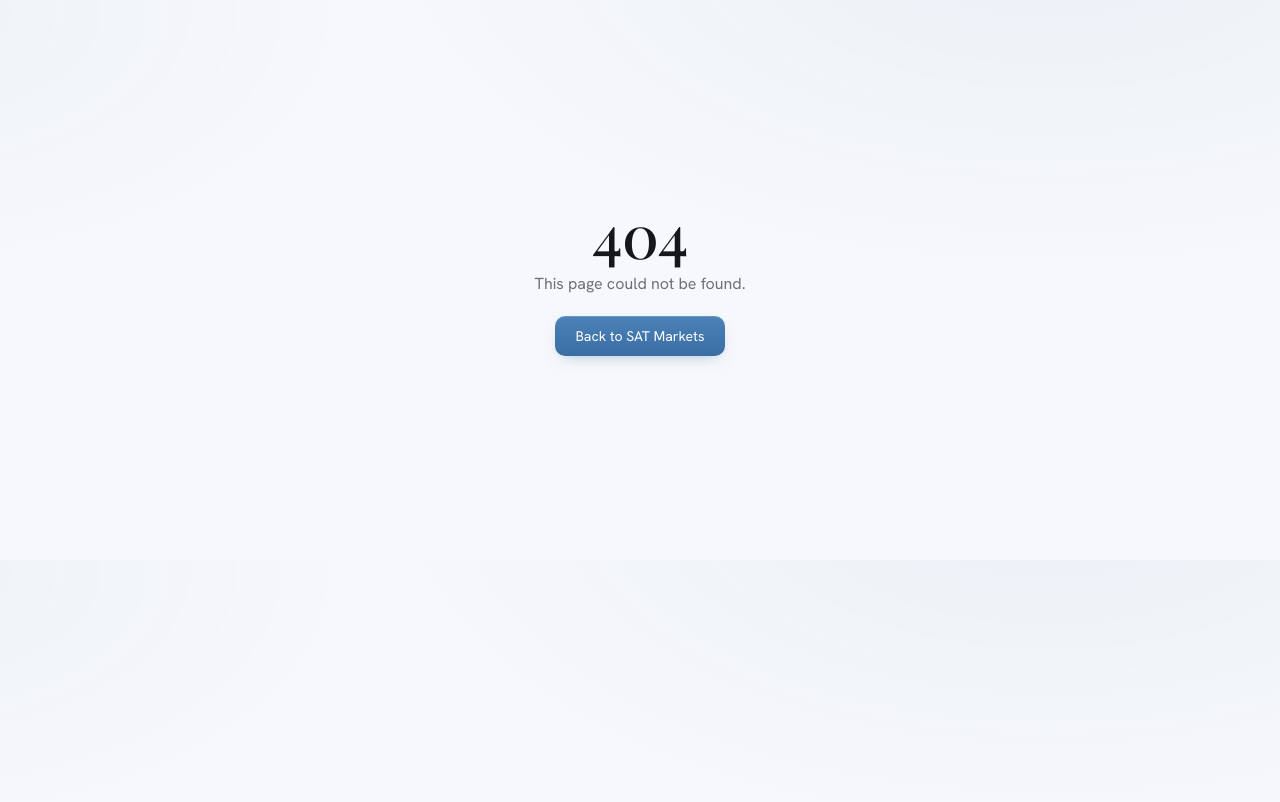
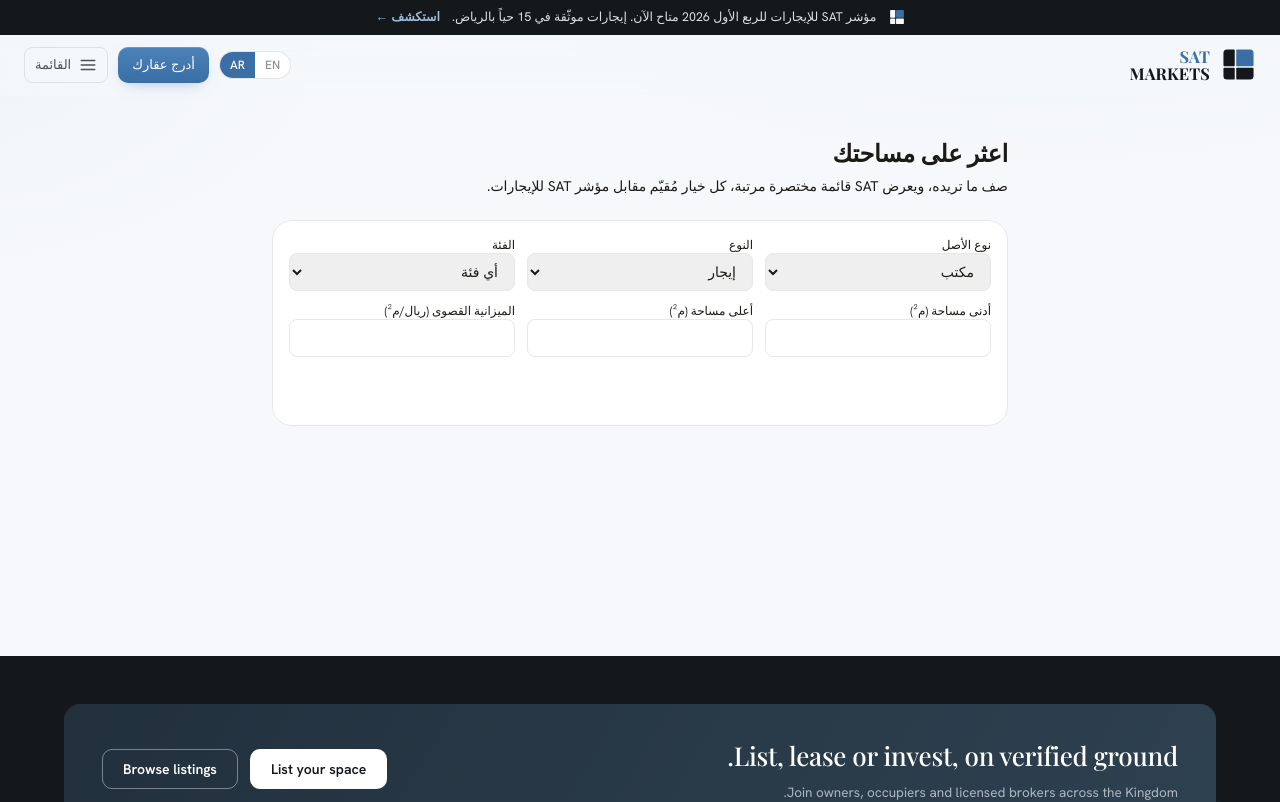
Before and after one commit to saleemzeidan123/satmarkets, a Next.js app: page /ar/find in a window 1280 px wide. Before the commit this address had no page. Shown: the top 802 px of the page. Built offline with nearby package versions, Linux system fonts and the light colour scheme.

Commit message:
feat: Deal Finder page (/find) verdict-graded shortlist UI, bilingual

```diff
--- /dev/null
+++ b/src/app/[locale]/find/page.tsx
@@ -0,0 +1,223 @@
+"use client";
+
+import { useState } from "react";
+import { usePathname } from "next/navigation";
+
+type Verdict = {
+  status: "below" | "within" | "above" | "na";
+  deltaPct: number | null;
+  line_en: string;
+  line_ar: string;
+};
+type Row = {
+  id: string;
+  reference_code: string;
+  title_en: string | null;
+  title_ar: string | null;
+  district_en: string | null;
+  district_ar: string | null;
+  area_sqm: number | null;
+  asking_rent_sqm: number | null;
+  building_grade: string | null;
+  fit_score: number;
+  verdict: Verdict;
+};
+
+const ASSETS: { v: string; en: string; ar: string }[] = [
+  { v: "office", en: "Office", ar: "مكتب" },
+  { v: "retail", en: "Retail", ar: "تجزئة" },
+  { v: "warehouse", en: "Warehouse", ar: "مستودع" },
+  { v: "showroom", en: "Showroom", ar: "صالة عرض" },
+  { v: "medical", en: "Medical", ar: "طبي" },
+  { v: "land", en: "Land", ar: "أرض" },
+  { v: "mixed_use", en: "Mixed use", ar: "متعدد الاستخدامات" },
+  { v: "hospitality", en: "Hospitality", ar: "ضيافة" },
+  { v: "education", en: "Education", ar: "تعليم" },
+];
+const GRADES: { v: string; en: string; ar: string }[] = [
+  { v: "", en: "Any grade", ar: "أي فئة" },
+  { v: "a_plus", en: "Grade A+", ar: "الفئة A+" },
+  { v: "a", en: "Grade A", ar: "الفئة A" },
+  { v: "b", en: "Grade B", ar: "الفئة B" },
+];
+
+function n(v: number | null): string {
+  return v == null ? "" : Number(v).toLocaleString("en-US");
+}
+
+export default function FindPage() {
+  const ar = usePathname().startsWith("/ar");
+  const [assetType, setAssetType] = useState("office");
+  const [dealType, setDealType] = useState("lease");
+  const [grade, setGrade] = useState("");
+  const [sizeMin, setSizeMin] = useState("");
+  const [sizeMax, setSizeMax] = useState("");
+  const [budget, setBudget] = useState("");
+  const [loading, setLoading] = useState(false);
+  const [rows, setRows] = useState<Row[] | null>(null);
+  const [err, setErr] = useState("");
+
+  const T = ar
+    ? {
+        h1: "اعثر على مساحتك",
+        sub: "صف ما تريده، ويعرض SAT قائمة مختصرة مرتبة، كل خيار مُقيّم مقابل مؤشر SAT للإيجارات.",
+        asset: "نوع الأصل",
+        deal: "النوع",
+        lease: "إيجار",
+        sale: "بيع",
+        grade: "الفئة",
+        sizeMin: "أدنى مساحة (م²)",
+        sizeMax: "أعلى مساحة (م²)",
+        budget: "الميزانية القصوى (ريال/م²)",
+        go: "اعرض الصفقات",
+        loading: "جارٍ البحث...",
+        none: "لا توجد نتائج مطابقة بعد. جرّب توسيع النطاق.",
+        fit: "ملاءمة",
+        relaxedBudget: "تم توسيع البحث بتجاوز الميزانية.",
+        relaxedBoth: "تم توسيع البحث بتجاوز الميزانية والحي.",
+      }
+    : {
+        h1: "Find your space",
+        sub: "Describe what you need, and SAT returns a ranked shortlist, each option graded against the SAT Rent Index.",
+        asset: "Asset type",
+        deal: "Type",
+        lease: "Lease",
+        sale: "Sale",
+        grade: "Grade",
+        sizeMin: "Min size (m²)",
+        sizeMax: "Max size (m²)",
+        budget: "Max budget (SAR/m²)",
+        go: "Show deals",
+        loading: "Searching...",
+        none: "No matches yet. Try widening the brief.",
+        fit: "fit",
+        relaxedBudget: "Widened past your budget to find options.",
+        relaxedBoth: "Widened past budget and district to find options.",
+      };
+
+  const [relaxed, setRelaxed] = useState("none");
+
+  async function run(e: React.FormEvent) {
+    e.preventDefault();
+    setLoading(true);
+    setErr("");
+    setRows(null);
+    try {
+      const body: Record<string, unknown> = { assetType, dealType, limit: 8 };
+      if (grade) body.grade = grade;
+      if (sizeMin) body.sizeMin = Number(sizeMin);
+      if (sizeMax) body.sizeMax = Number(sizeMax);
+      if (budget) body.budgetSqmMax = Number(budget);
+      const res = await fetch("/api/advisor/shortlist", {
+        method: "POST",
+        headers: { "content-type": "application/json" },
+        body: JSON.stringify(body),
+      });
+      const data = await res.json();
+      if (!res.ok) throw new Error(data.error || "Request failed");
+      setRows(data.results || []);
+      setRelaxed(data.relaxed || "none");
+    } catch (e: unknown) {
+      setErr(e instanceof Error ? e.message : "Something went wrong");
+    } finally {
+      setLoading(false);
+    }
+  }
+
+  const chip = (v: Verdict) => {
+    const map: Record<string, string> = {
+      below: "bg-emerald-50 text-emerald-700 border-emerald-200",
+      within: "bg-slate-50 text-slate-600 border-slate-200",
+      above: "bg-amber-50 text-amber-700 border-amber-200",
+      na: "bg-gray-50 text-gray-500 border-gray-200",
+    };
+    const label = ar
+      ? { below: "قيمة جيدة", within: "سعر عادل", above: "أعلى من السوق", na: "لا مؤشر" }
+      : { below: "Good value", within: "Fairly priced", above: "Above market", na: "No index" };
+    return (
+      <span className={`inline-block rounded-full border px-2.5 py-0.5 text-xs font-medium ${map[v.status]}`}>
+        {(label as Record<string, string>)[v.status]}
+      </span>
+    );
+  };
+
+  const inp = "w-full rounded-lg border border-slate-300 px-3 py-2 text-sm focus:border-slate-500 focus:outline-none";
+
+  return (
+    <main className="mx-auto max-w-3xl px-4 py-10">
+      <h1 className="text-2xl font-semibold text-slate-900">{T.h1}</h1>
+      <p className="mt-2 text-sm text-slate-600">{T.sub}</p>
+
+      <form onSubmit={run} className="mt-6 grid grid-cols-2 gap-3 rounded-2xl border border-slate-200 bg-white p-4 sm:grid-cols-3">
+        <label className="col-span-2 sm:col-span-1 text-xs text-slate-500">
+          {T.asset}
+          <select value={assetType} onChange={(e) => setAssetType(e.target.value)} className={inp}>
+            {ASSETS.map((a) => (
+              <option key={a.v} value={a.v}>{ar ? a.ar : a.en}</option>
+            ))}
+          </select>
+        </label>
+        <label className="text-xs text-slate-500">
+          {T.deal}
+          <select value={dealType} onChange={(e) => setDealType(e.target.value)} className={inp}>
+            <option value="lease">{T.lease}</option>
+            <option value="sale">{T.sale}</option>
+          </select>
+        </label>
+        <label className="text-xs text-slate-500">
+          {T.grade}
+          <select value={grade} onChange={(e) => setGrade(e.target.value)} className={inp}>
+            {GRADES.map((g) => (
+              <option key={g.v} value={g.v}>{ar ? g.ar : g.en}</option>
+            ))}
+          </select>
+        </label>
+        <label className="text-xs text-slate-500">
+          {T.sizeMin}
+          <input value={sizeMin} onChange={(e) => setSizeMin(e.target.value)} inputMode="numeric" className={inp} />
+        </label>
+        <label className="text-xs text-slate-500">
+          {T.sizeMax}
+          <input value={sizeMax} onChange={(e) => setSizeMax(e.target.value)} inputMode="numeric" className={inp} />
+        </label>
+        <label className="text-xs text-slate-500">
+          {T.budget}
+          <input value={budget} onChange={(e) => setBudget(e.target.value)} inputMode="numeric" className={inp} />
+        </label>
+        <div className="col-span-2 sm:col-span-3">
+          <button type="submit" disabled={loading} className="rounded-lg bg-slate-900 px-5 py-2.5 text-sm font-medium text-white hover:bg-slate-800 disabled:opacity-60">
+            {loading ? T.loading : T.go}
+          </button>
+        </div>
+      </form>
+
+      {err && <p className="mt-4 text-sm text-red-600">{err}</p>}
+      {relaxed === "budget" && rows && rows.length > 0 && <p className="mt-4 text-xs text-amber-600">{T.relaxedBudget}</p>}
+      {relaxed === "budget+district" && rows && rows.length > 0 && <p className="mt-4 text-xs text-amber-600">{T.relaxedBoth}</p>}
+
+      {rows && rows.length === 0 && <p className="mt-6 text-sm text-slate-500">{T.none}</p>}
+
+      <div className="mt-6 space-y-3">
+        {rows?.map((r) => (
+          <div key={r.id} className="rounded-2xl border border-slate-200 bg-white p-4">
+            <div className="flex items-start justify-between gap-3">
+              <div>
+                <div className="text-sm font-semibold text-slate-900">{ar ? r.title_ar || r.title_en : r.title_en}</div>
+                <div className="mt-0.5 text-xs text-slate-500">
+                  {r.reference_code}
+                  {r.area_sqm != null && <> · {n(r.area_sqm)} m²</>}
+                  {r.asking_rent_sqm != null && <> · {n(r.asking_rent_sqm)} {ar ? "ريال/م²" : "SAR/m²"}</>}
+                </div>
+              </div>
+              <div className="flex flex-col items-end gap-1">
+                {chip(r.verdict)}
+                <span className="text-[11px] text-slate-400">{r.fit_score}% {T.fit}</span>
+              </div>
+            </div>
+            <p className="mt-2 text-xs leading-relaxed text-slate-600">{ar ? r.verdict.line_ar : r.verdict.line_en}</p>
+          </div>
+        ))}
+      </div>
+    </main>
+  );
+}
```
